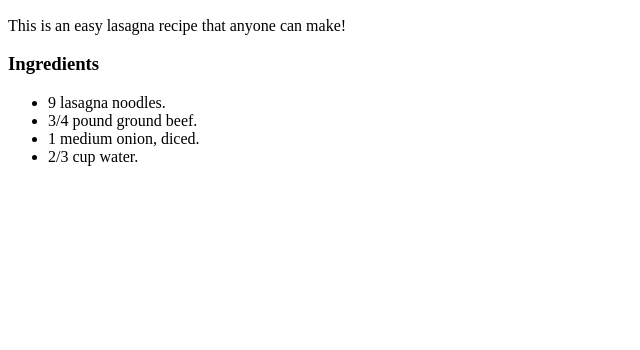
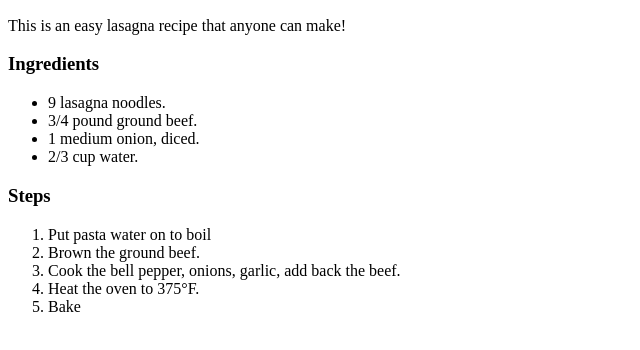
Before and after one commit to hariz97/odin-recipes, a plain HTML site: page recipes/lasagna.html in a window 1280 px wide. Shown: the part 434-784 px from the top of the page, without its empty margins (0-640 px from the left). Drawn offline with Linux system fonts and the light colour scheme.

Commit message:
Title updated and order list with a subheading for recipes/lasagna.html added

```diff
--- a/recipes/lasagna.html
+++ b/recipes/lasagna.html
@@ -4,7 +4,7 @@
     <meta charset="UTF-8">
     <meta http-equiv="X-UA-Compatible" content="IE=edge">
     <meta name="viewport" content="width=device-width, initial-scale=1.0">
-    <title>Document</title>
+    <title>Lasagna</title>
 </head>
 <body>
     <h1>Lasagna</h1>
@@ -18,5 +18,13 @@
         <li>1 medium onion, diced.</li>
         <li>2/3 cup water.</li>
     </ul>
+    <h3>Steps</h3>
+    <ol>
+        <li>Put pasta water on to boil</li>
+        <li>Brown the ground beef.</li>
+        <li>Cook the bell pepper, onions, garlic, add back the beef.</li>
+        <li>Heat the oven to 375°F.</li>
+        <li>Bake</li>
+    </ol>
 </body>
 </html>
```
